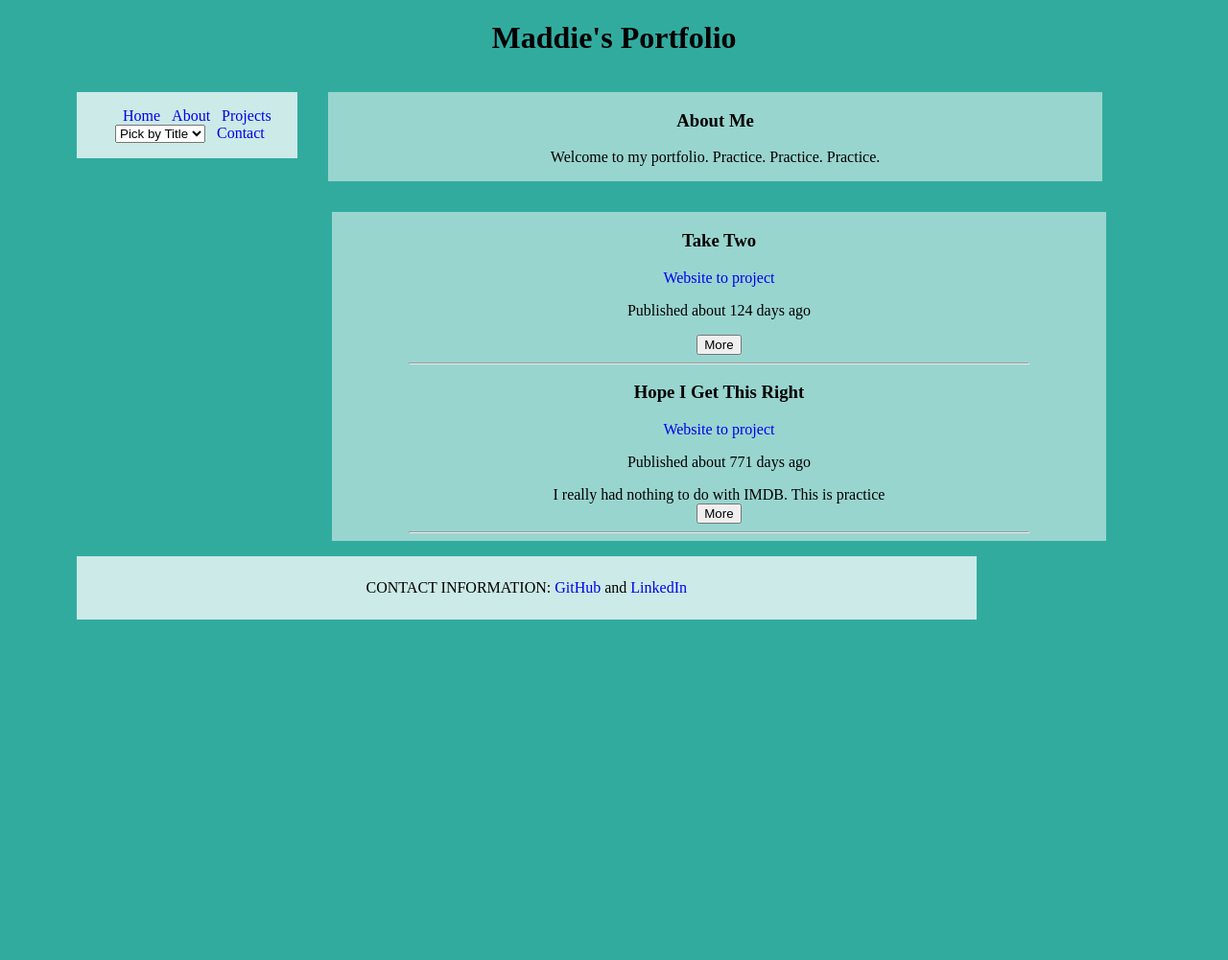
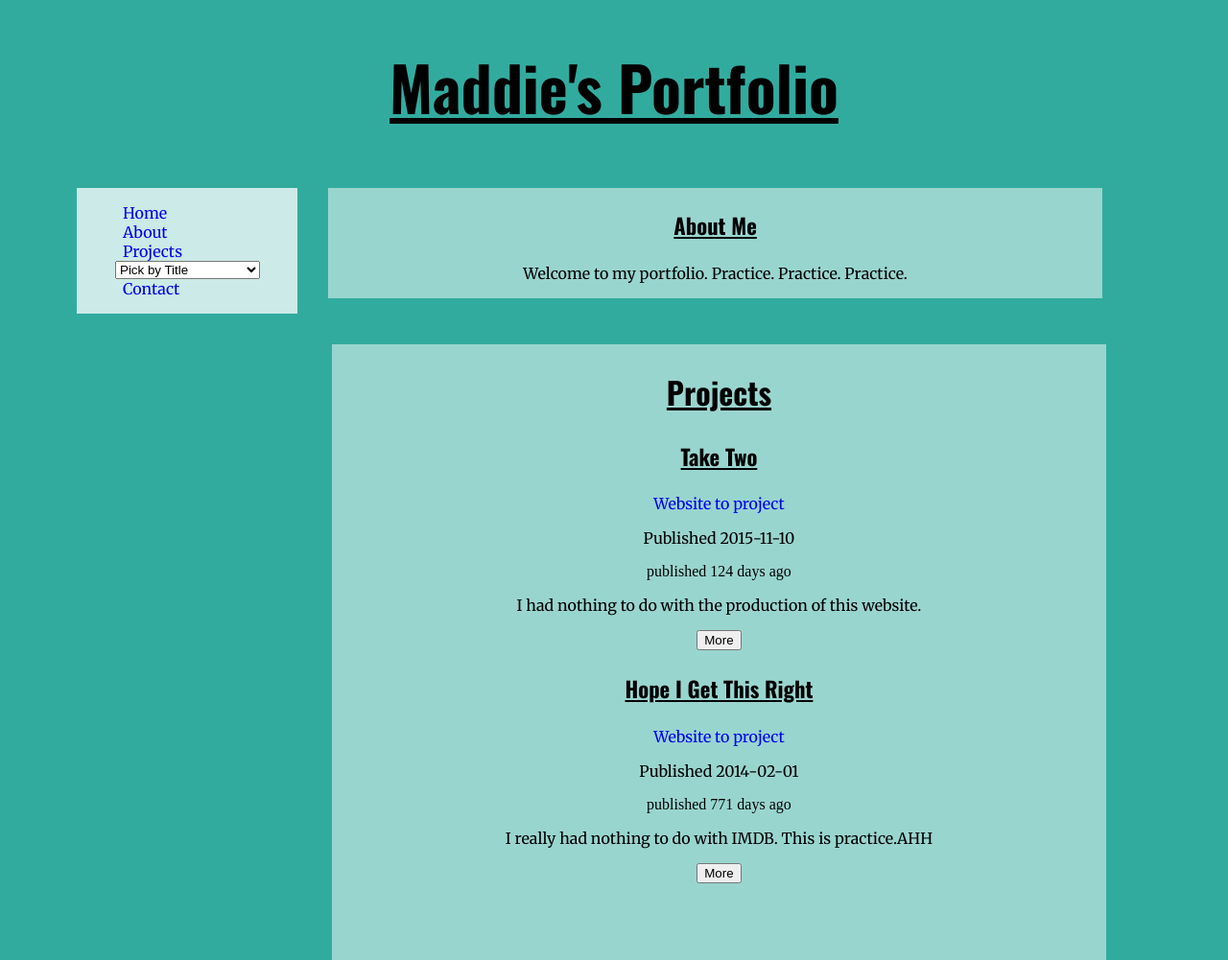
Before and after one commit to jdar22169/301n2-portfolio, a plain HTML site: page index.html in a window 1280 px wide. Shown: the top 1001 px of the page at 96% size. Before the commit the page ends 800 px from the top, so only its background shows below. Drawn offline with nearby package versions, Linux system fonts and the light colour scheme.

Commit message:
day4-template

```diff
--- a/index.html
+++ b/index.html
@@ -2,17 +2,31 @@
 <html>
 <head>
     <title> Maddie's Portfolio </title>
+    <meta name="viewport" content="width=device-width, initial-scale=1">
+    <link href='https://fonts.googleapis.com/css?family=Merriweather|Oswald:400,700' rel='stylesheet' type='text/css'>
+    <link rel="stylesheet", href="style/base.css">
+    <link rel="stylesheet", href="style/modules.css">
+
+    <script id="projectsTemplate" type="text/x-handlebars-template">
+       <article class="project" data-title="{{projectTitle}}" data-category="{{projectCategory}}">
+         <header>
+           <h3 id="projTitle"> {{projectTitle}}</h3>
+           <p><a href="{{projectURL}}">Website to project</a></p>
+           <p>Published <time pubdate datetime="2000-01-01">{{publishedDate}}</time></p>
+           {{publishStatus}}
+         </header>
+         <section class="projectDescription">{{{body}}}</section>
+         <button onclick="projectView.setTeasers()" class="more">More</button>
+         </article>
+    </script>
 </head>
 <body>
-    <meta name="viewport" content="width=device-width, initial-scale=1">
-    <link rel="stylesheet", href="style/base.css">
-    <link rel="stylesheet", href="style/modules.css">
     <header>
         <h1> Maddie's Portfolio </h1>
     </header>
     <aside id="nav-bar">
         <ul>
-           <li class="all"><a href="#"> Home</a></li>
+           <li class="allContent"><a href="#"> Home</a></li>
            <li class="tab" data-content="about"><a href="#"> About</a> </li>
            <li class="tab" data-content="projects"><a href="#"> Projects</a> </li>
               <select id= "title-menu">
@@ -28,15 +42,7 @@
            <p>Welcome to my portfolio. Practice. Practice. Practice.</p>
         </section>
         <section id="projects" class="tab-content">
-           <article class="template" data-category="dog">
-             <header>
-               <h3 id="projTitle"> Project Title</h3>
-               <p><a href="">Website to project</a></p>
-               <p>Published <time pubdate datetime="2000-01-01">Publish Time</time></p>
-             </header>
-             <section class="projectDescription"></section>
-             <button onclick="projectView.setTeasers()" class="more">More</button>
-           </article>
+           <h2> Projects </h2>
         </section>
     </main>
     <footer id="social" class="tab-content">
@@ -44,7 +50,9 @@
         <a href="https://www.linkedin.com/in/madelinemow">LinkedIn</a></p>
     </footer>
 </body>
+
 <script src="https://ajax.googleapis.com/ajax/libs/jquery/2.2.0/jquery.min.js"></script>
+<script src="https://cdnjs.cloudflare.com/ajax/libs/handlebars.js/4.0.4/handlebars.js"></script>
 <script src="scripts/projectdata.js"></script>
 <script src="scripts/portfolio.js"></script>
 <script src="scripts/projectView.js"></script>
--- a/scripts/portfolio.js
+++ b/scripts/portfolio.js
@@ -6,22 +6,15 @@ function Project (proj) {
   this.projectCategory = proj.projectCategory;
   this.publishedDate = proj.publishedDate;
   this.projectURL = proj.projectURL;
-  this.body=proj.body;
+  this.body = proj.body;
 };
 
 Project.prototype.toHtml= function() {
-  var $newProject = $('article.template').clone();
-  $newProject.removeClass('template');
-  $newProject.attr('data-category', this.projectCategory);
-  $newProject.attr('data-attribute', this.projectTitle);
-  $newProject.find('h3:first').text(this.projectTitle);
-  $newProject.find('p a').attr('href', this.projectURL);
-  $newProject.find('.projectDescription').html(this.body);
-  $newProject.find('time[pubdate]').attr('datetime', this.publishedDate);
-  $newProject.find('time[pubdate]').attr('title', this.publishedDate);
-  $newProject.find('time').html('about ' + parseInt((new Date() - new Date(this.publishedDate))/60/60/24/1000) + ' days ago');
-  $newProject.append('<hr>');
-  return $newProject;
+  var template = Handlebars.compile($('#projectsTemplate').html());
+  this.daysAgo = parseInt((new Date() - new Date(this.publishedDate))/60/60/24/1000);
+  this.publishStatus = this.publishedDate ? 'published ' + this.daysAgo + ' days ago' : '(draft)';
+  return template(this);
+
 };
 
 rawData.sort(function(a,b) {
--- a/scripts/projectView.js
+++ b/scripts/projectView.js
@@ -1,7 +1,29 @@
 var projectView={};
 
-projectView.home = function() {
-  $('#nav-bar .all').on('click', function() {
+projectView.titleMenu = function() {
+  $('.project').each(function() {
+    var title= $(this).find('#projTitle').text();
+    var optionTag = '<option value="' + title + '">' + title + '</option>';
+    $('#title-menu').append(optionTag);
+
+
+  });
+};
+
+projectView.chooseTitle = function() {
+  $('#title-menu').on('change', function() {
+    if ($(this).val()) {
+      $('.project').hide();
+      $('.project[data-title="' + $(this).val() + '"]').fadeIn();
+    } else {
+      $('.project').fadeIn();
+
+    };
+  });
+};
+
+projectView.homeTab = function() {
+  $('#nav-bar .allContent').on('click', function() {
     $('.tab-content').show();
 
   });
@@ -14,11 +36,11 @@ projectView.navBar = function() {
     $('#' + $(this).data('content')).fadeIn();
 
   });
-  $('#nav-bar .all').click();
+  $('#nav-bar .allContent').click();
 };
 
 projectView.setTeasers = function() {
-  $('.projectDescription *:nth-of-type(n+1)').hide();
+  $('.projectDescription *:nth-of-type(n+2)').hide();
   $('#projects').on('click', function(event) {
     var $eventTarget = $(event.target);
     event.preventDefault();
@@ -30,7 +52,9 @@ projectView.setTeasers = function() {
 };
 
 $(document).ready(function(){
-  projectView.home();
+  projectView.titleMenu();
+  projectView.chooseTitle();
+  projectView.homeTab();
   projectView.navBar();
   projectView.setTeasers();
 });
--- a/scripts/projectdata.js
+++ b/scripts/projectdata.js
@@ -4,7 +4,7 @@ var rawData = [
     projectCategory:'Movie',
     publishedDate: '2014-02-01',
     projectURL:'http://www.imdb.com/',
-    body:'</p>I really had nothing to do with IMDB. This is practice</p><p>AHH</p><p>BO</p>',
+    body:'<p>I really had nothing to do with IMDB. This is practice.AHH</p> <p>BO</p>',
 
   },
   {
@@ -12,6 +12,6 @@ var rawData = [
     projectCategory:'Sports',
     publishedDate: '2015-11-10',
     projectURL: 'http://www.espn.com/',
-    body:'<p>I had nothing to do with the production of this website.</p><p> Go Warriors</p><p>le</p>',
+    body:'<p>I had nothing to do with the production of this website.</p><p>Go Warriors</p><p>Practice</p>',
   },
 ];
--- a/style/base.css
+++ b/style/base.css
@@ -1,12 +1,28 @@
 hr {
   position:center;
   width:40%;
+  border-color: black;
 }
 
 /*Text Style */
-p {
+p, li {
   font-size:1em;
-  color: bold black;
+  font-family: 'Merriweather', sans-serif;
+}
+
+h1{
+  font-family: 'Oswald', serif;
+  font-size:1.999em;
+}
+
+h2 {
+  font-family: 'Oswald', serif;
+  font-size:1.999em;
+}
+
+h3 {
+  font-family: 'Oswald', serif;
+  font-size:1.414em;
 }
 
 /*Link Style */
@@ -15,8 +31,14 @@ a {
 }
 
 @media screen and (min-width:900px) {
+
+  h1{
+    font-family: 'Oswald', serif;
+    font-size:3.998em;
+  }
+
   hr {
     position:center;
     width:80%;
-  };
+  }
 }
--- a/style/modules.css
+++ b/style/modules.css
@@ -4,8 +4,9 @@ body {
   background-color: #32ab9f;
 }
 
-h1 {
+h1, h2, h3 {
   text-align: center;
+  text-decoration: underline;
 }
 
 aside {
@@ -19,10 +20,6 @@ aside li {
   padding-left:.5em;
 }
 
-
-.template {
-  display:none;
-}
 
 #about {
   float:left;
@@ -75,6 +72,10 @@ aside li {
       background-color: #cceae7;
     }
 
+    aside li {
+      display:block;
+    }
+
     #about {
       float:left;
       height:20%;
@@ -89,6 +90,7 @@ aside li {
       height:70%;
       width: 70%;
       margin-right:5.5%;
+      padding-bottom:5em;
       background-color: #99d5cf;
       text-align:center;
     }
@@ -96,8 +98,7 @@ aside li {
     footer {
       clear: both;
       height: 10%;
-      width: 50%;
-      margin-left:25%;
+      width: 70%;
       margin-top: -10%;
       padding:.5em;
       text-align: center;
```
